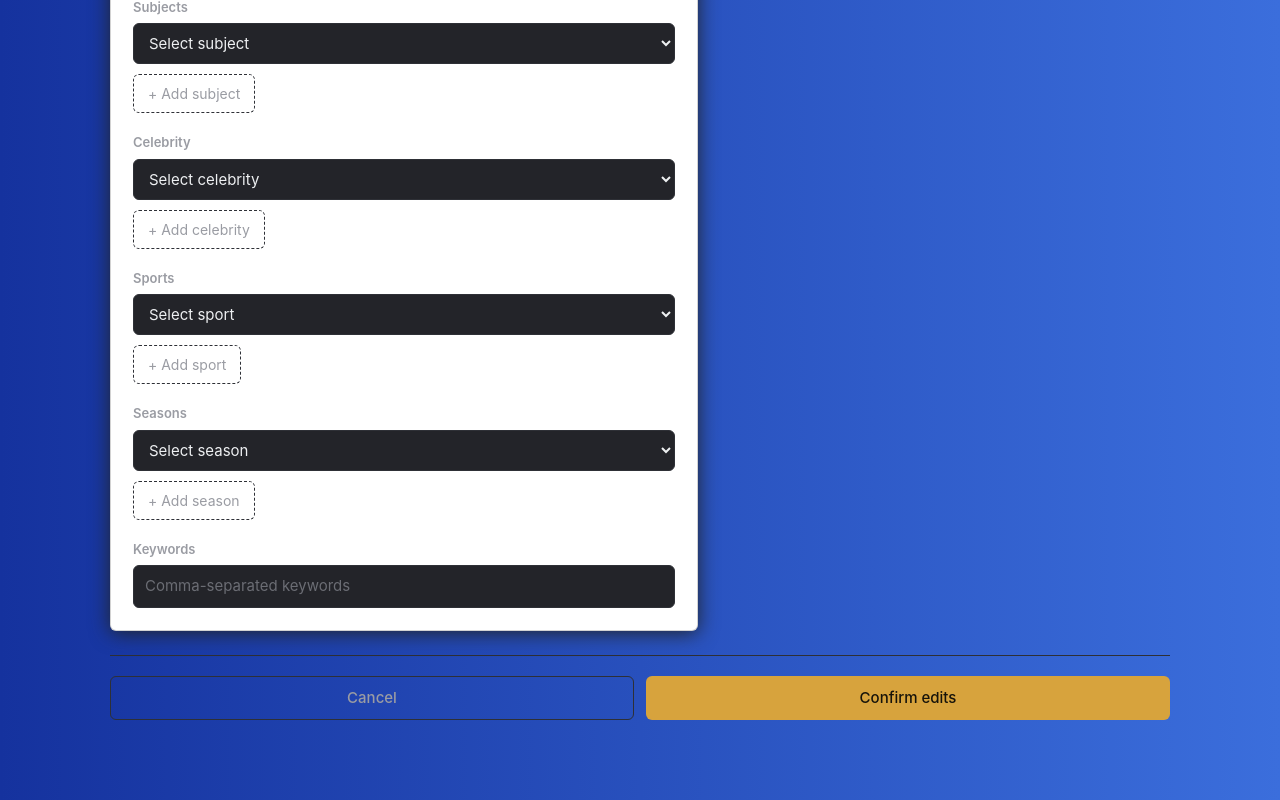
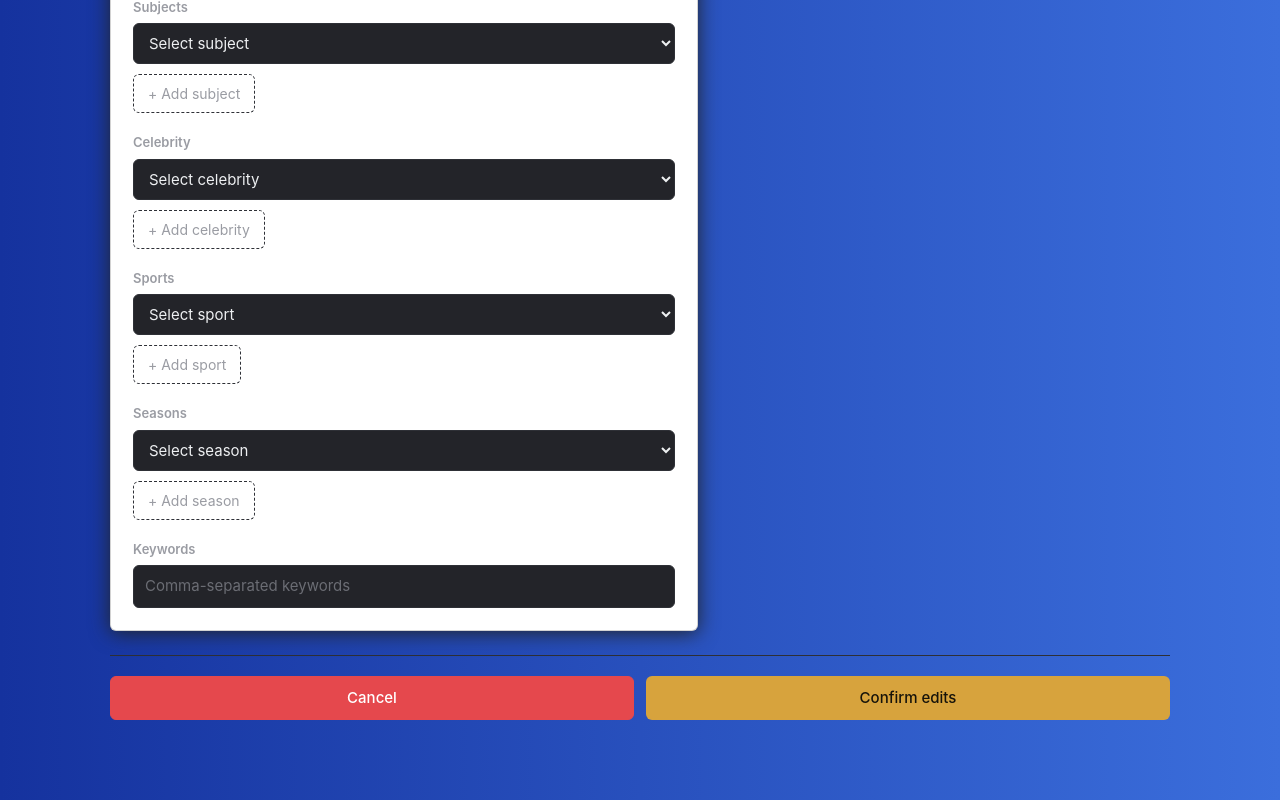
Before and after one commit to anfullhart/BobAndTom3, a React (Create React App) app: page /editBit in a window 1280 px wide. Shown: the part 742-1542 px from the top of the page. Built offline with nearby package versions, Linux system fonts and the light colour scheme; sample sign-in values are in the browser's storage.

Commit message:
Update btn-ghost styles with important flags

```diff
--- a/src/pages/addToday.css
+++ b/src/pages/addToday.css
@@ -260,23 +260,19 @@
 ============================================================ */
 
 .btn-ghost {
-  background: var(--danger);
-  border: 1px solid var(--danger);
-  color: #ffffff;
+  background: #e5484d !important;
+  border: 1px solid #e5484d !important;
+  color: #ffffff !important;
 }
 
 .btn-ghost:hover {
-  background: #c9363d;
-  border-color: #c9363d;
-  color: #ffffff;
+  background: #c9363d !important;
+  border-color: #c9363d !important;
+  color: #ffffff !important;
 }
 
 .btn-ghost:active {
-  background: #b52f35;
-  border-color: #b52f35;
+  background: #b52f35 !important;
+  border-color: #b52f35 !important;
+  color: #ffffff !important;
 }
-
-.btn-ghost:focus-visible {
-  outline: none;
-  box-shadow: 0 0 0 2px rgba(229, 72, 77, 0.25);
-}
```
